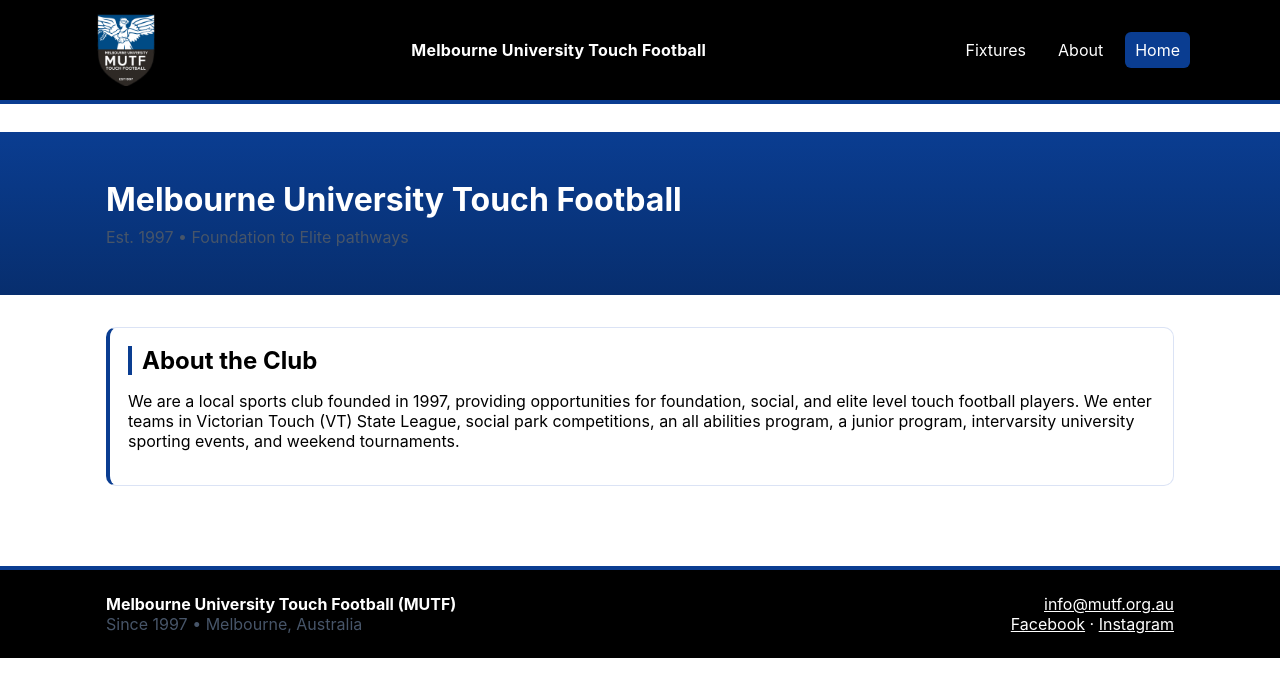
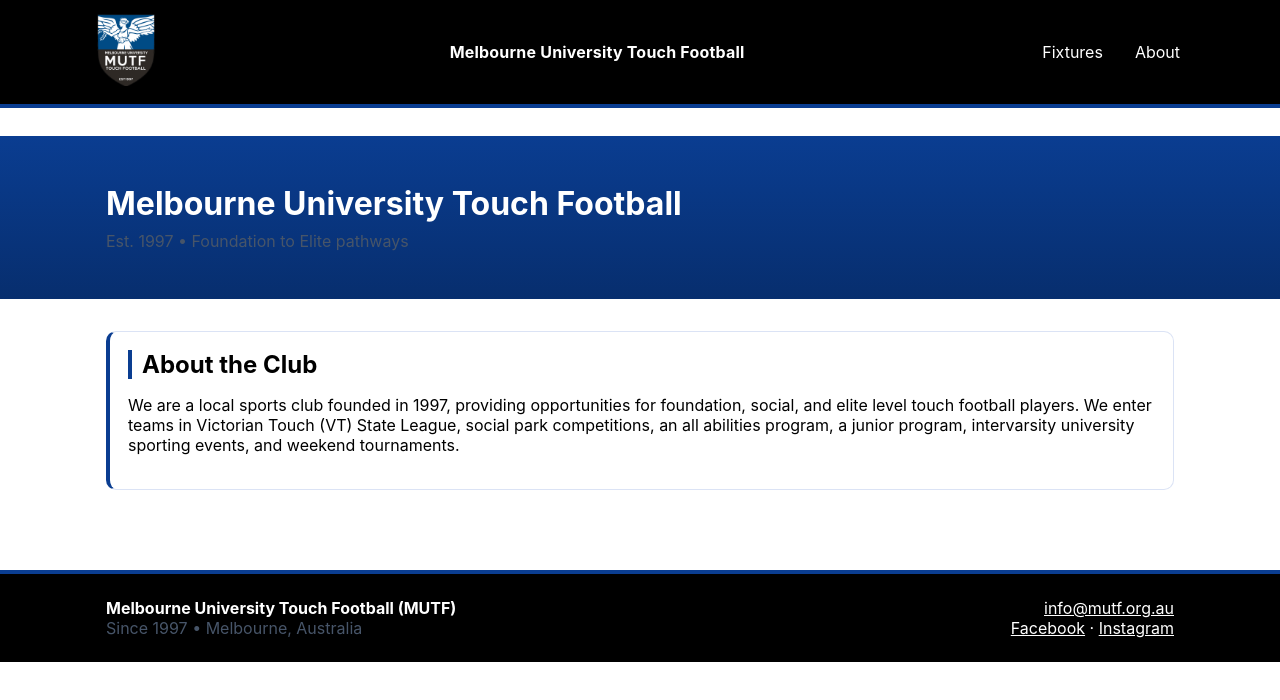
Before and after one commit to OwenPearse/MUTFWebsite, a React (Vite) app: page / in a window 1280 px wide. Shown: the top 700 px of the page. Built offline with nearby package versions, Linux system fonts and the light colour scheme.

Commit message:
feat: remove Home tab, link logo to home, set router basename

```diff
--- a/src/components/Navbar.jsx
+++ b/src/components/Navbar.jsx
@@ -1,12 +1,14 @@
 import React from 'react'
-import { NavLink } from 'react-router-dom'
+import { NavLink, Link } from 'react-router-dom'
 
 export default function Navbar() {
   const logoUrl = import.meta.env.BASE_URL + 'logo.png'
   return (
     <div className="brand-and-nav">
       <div className="nav-left">
-        <img className="logo" src={logoUrl} alt="MUTF logo" />
+        <Link to="/">
+          <img className="logo" src={logoUrl} alt="MUTF logo" />
+        </Link>
       </div>
 
       <div className="nav-center">
@@ -14,9 +16,6 @@
       </div>
 
       <nav className="nav nav-right">
-        <NavLink to="/" end className={({ isActive }) => isActive ? 'nav-link active' : 'nav-link'}>
-          Home
-        </NavLink>
         <NavLink to="/about" className={({ isActive }) => isActive ? 'nav-link active' : 'nav-link'}>
           About
         </NavLink>
--- a/src/main.jsx
+++ b/src/main.jsx
@@ -4,9 +4,11 @@
 import App from './App.jsx'
 import './styles.css'
 
+const basename = import.meta.env.BASE_URL
+
 ReactDOM.createRoot(document.getElementById('root')).render(
   <React.StrictMode>
-    <BrowserRouter>
+    <BrowserRouter basename={basename}>
       <App />
     </BrowserRouter>
   </React.StrictMode>
```
